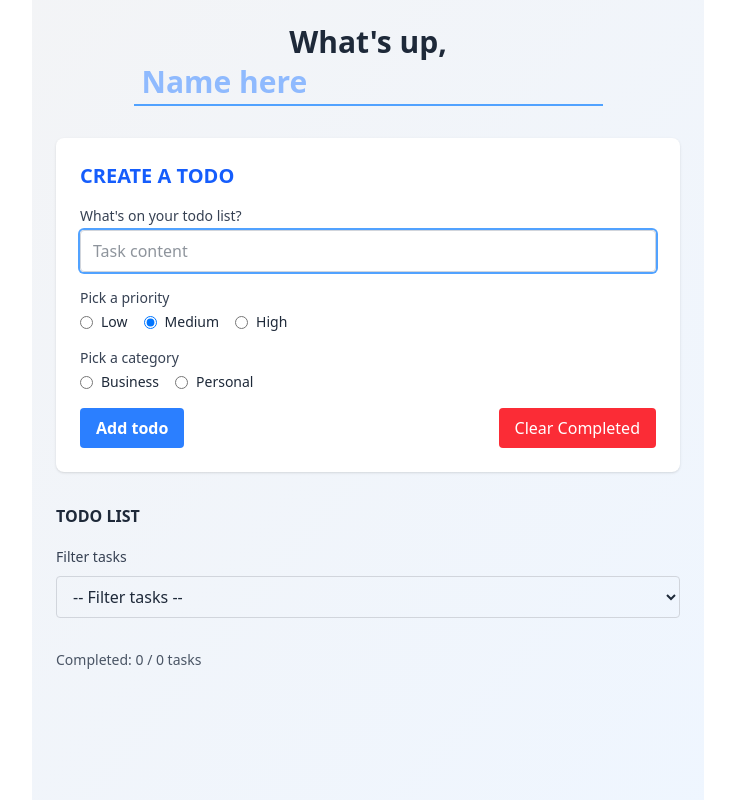
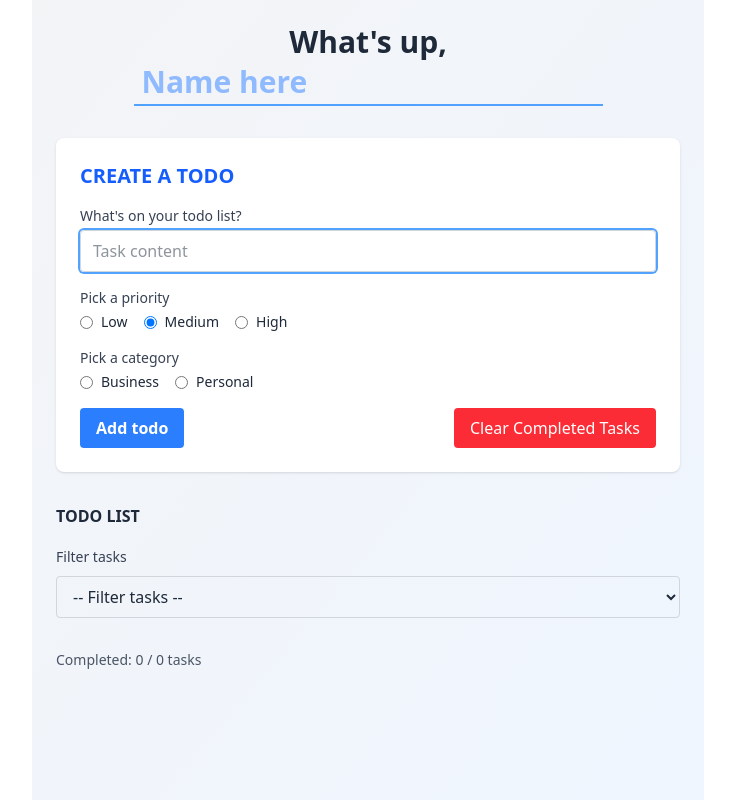
Before and after one commit to Radomir9/todo-app, a Vue app: page / in a window 1280 px wide. Shown: the whole page, without its empty margins (272-1007 px from the left). Built offline with nearby package versions, Linux system fonts and the light colour scheme.

Commit message:
Improve UX: add autocomplete=off to inputs and clarify button text

```diff
--- a/src/App.vue
+++ b/src/App.vue
@@ -19,7 +19,7 @@
                             : "What's on your todo list?"
                     }}
                 </h4>
-                <input type="text" v-model="input_content" ref="todoInput" @keyup.enter="addTodo"
+                <input type="text" autocomplete="off" v-model="input_content" ref="todoInput" @keyup.enter="addTodo"
                     placeholder="Task content"
                     class="w-full border border-gray-300 rounded px-3 py-2 focus:outline-none focus:ring-2 focus:ring-blue-400" />
 
@@ -59,7 +59,7 @@
                         class="bg-blue-500 hover:bg-blue-600 text-white font-semibold px-4 py-2 rounded cursor-pointer transition" />
                     <button @click="clearCompleted" type="button"
                         class="px-4 py-2 bg-red-500 text-white rounded hover:bg-red-600 transition cursor-pointer">
-                        Clear Completed
+                        Clear Completed Tasks
                     </button>
                 </div>
 
```
